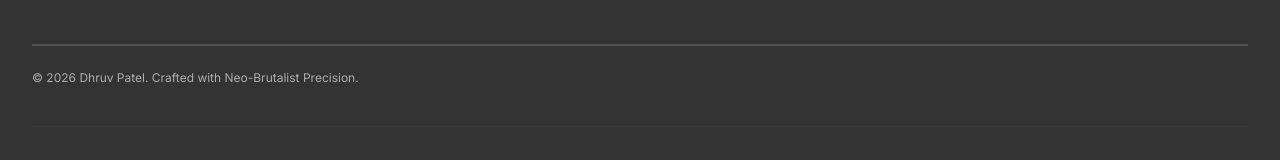
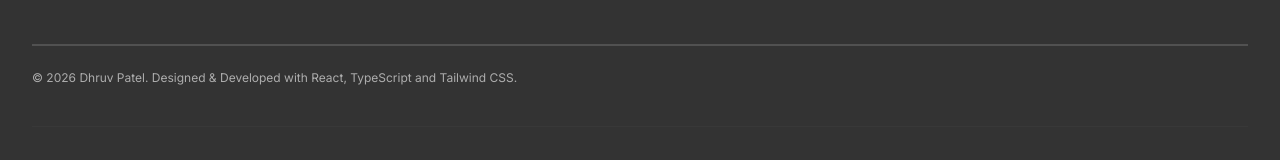
Before and after one commit to dhruv2175/Portfolio, a React (Vite) app: page / in a window 1280 px wide. Shown: the part 7548-7708 px from the top of the page. Built offline with nearby package versions, Linux system fonts and the light colour scheme.

Commit message:
Updated portfolio with latest version

```diff
--- a/src/components/Footer.tsx
+++ b/src/components/Footer.tsx
@@ -95,7 +95,7 @@ export const Footer: React.FC = () => {
         {/* Copyright */}
         <div className="py-6 flex items-center justify-between font-inter text-xs text-white/60">
           <div>
-            © {new Date().getFullYear()} Dhruv Patel. Crafted with Neo-Brutalist Precision.
+            © {new Date().getFullYear()} Dhruv Patel. Designed & Developed with React, TypeScript and Tailwind CSS.
           </div>
         </div>
 
```
